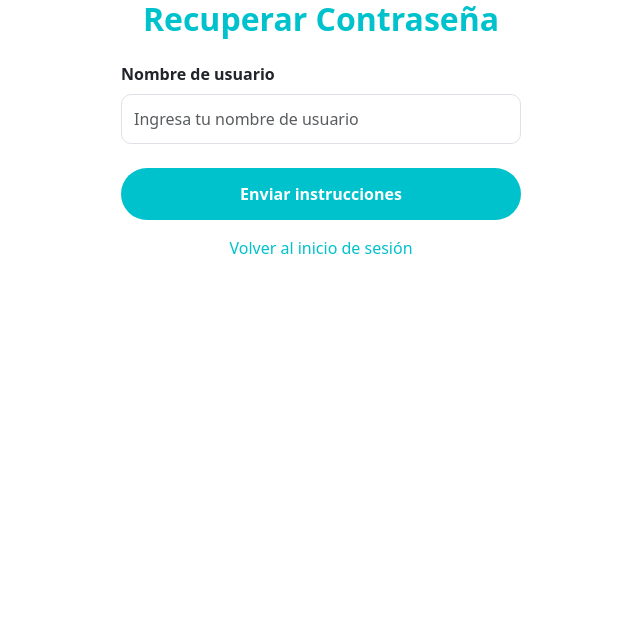
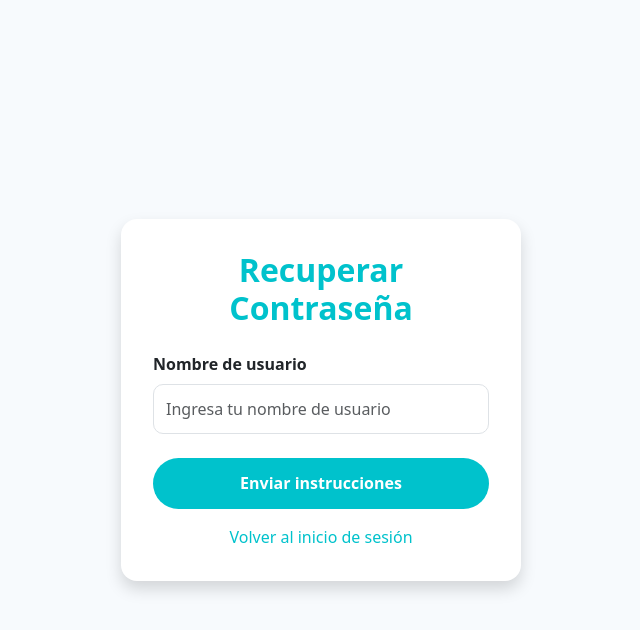
Before and after one commit to wols616/Laboratorio-Avila, a React (Vite) app in the folder Frontend/: page /recuperar in a window 1280 px wide. Shown: the top 630 px of the page, without its empty margins (319-959 px from the left). Built offline with nearby package versions, Linux system fonts and the light colour scheme.

Commit message:
Ya mejorado

```diff
--- a/Frontend/src/components/Recuperar.jsx
+++ b/Frontend/src/components/Recuperar.jsx
@@ -6,6 +6,15 @@ import { useNavigate } from "react-router-dom";
 const Recuperar = () => {
     const [nombreUsuario, setNombreUsuario] = useState("");
     const navigate = useNavigate();
+
+    // Función para centrar el contenido vertical y horizontalmente
+    const containerStyle = {
+        minHeight: "100vh",
+        display: "flex",
+        justifyContent: "center",
+        alignItems: "center",
+        background: "#f7fafd"
+    };
 
     const handleRecuperar = (e) => {
         e.preventDefault();
@@ -31,10 +40,12 @@ const Recuperar = () => {
             return;
         }
         axios.post("http://localhost:5000/api/users/recuperar-password", { nombre_usuario: nombreUsuario })
-            .then(() => {
+            .then((res) => {
+                // Espera que el backend devuelva { correoOfuscado: "p****a@c****o.com" }
+                const correo = res.data.correoOfuscado || "tu correo registrado";
                 Swal.fire({
                     title: "¡Listo!",
-                    text: "Si el usuario existe, recibirás instrucciones para recuperar tu contraseña.",
+                    html: `Si el usuario existe, recibirás instrucciones para recuperar tu contraseña en <b>${correo}</b>.`,
                     icon: "success",
                     showConfirmButton: true
                 }).then(() => {
@@ -53,8 +64,8 @@ const Recuperar = () => {
     };
 
     return (
-        <div className="container-fluid d-flex justify-content-center align-items-center px-2">
-            <div className="w-100" style={{ maxWidth: 400 }}>
+        <div style={containerStyle}>
+            <div className="w-100 shadow" style={{ maxWidth: 400, background: "#fff", borderRadius: 16, padding: 32 }}>
                 <h2 className="fw-bold mb-4 text-center" style={{ color: "#00C2CC" }}>
                     Recuperar Contraseña
                 </h2>
```
Also changed, not shown: 1 other file (tests, documents, lock files or other folders).
